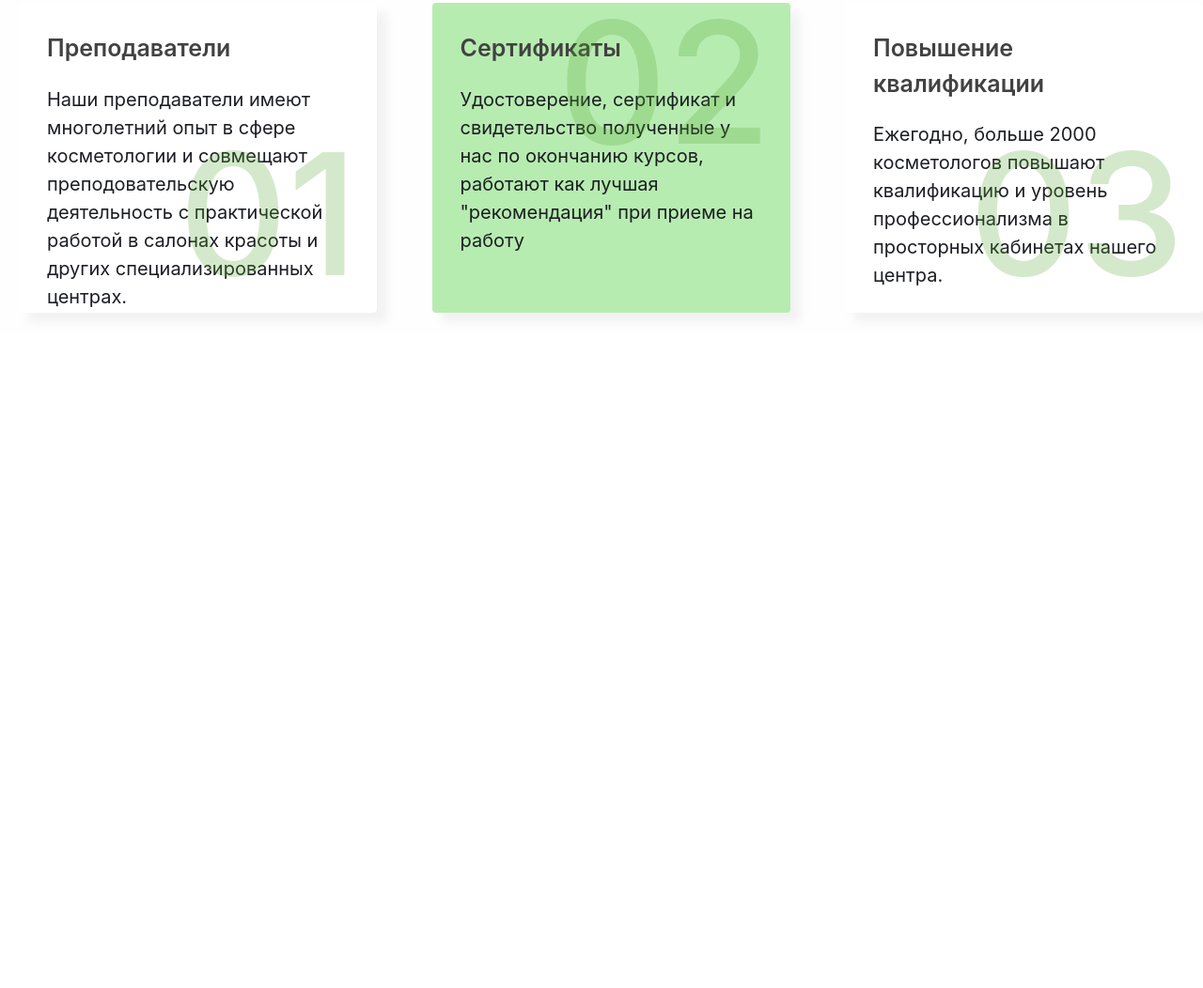
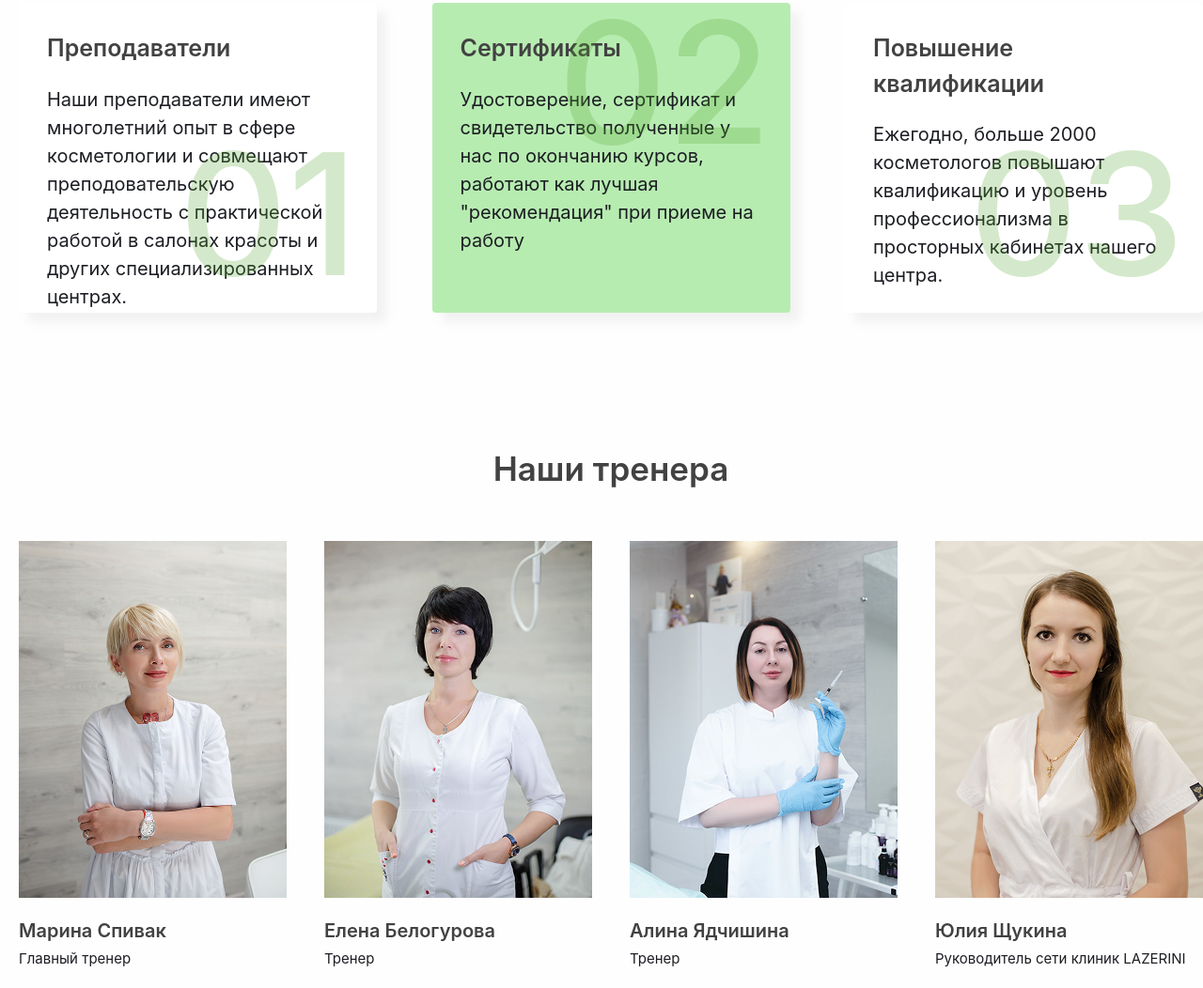
Before and after one commit to JM-2007-07/Home-Work-MFM, a website: page src/page 2.html in a window 1280 px wide. Shown: the part 3250-4302 px from the top of the page at 94% size. Before the commit the page ends 3613 px from the top, so only its background shows below. Drawn offline with nearby package versions, Linux system fonts and the light colour scheme; files that its build step writes are made by us from their sources.

Commit message:
6th section

```diff
--- a/src/page 2.html
+++ b/src/page 2.html
@@ -126,6 +126,40 @@
                 </div>
             </div>
         </section>
+
+        <section class="w-full p-5 lg:w-[1300px] m-auto mt-[100px] flex flex-col items-center gap-[50px]">
+            <h1 class="text-[35px] font-[600] text-[#424242]">Наши тренера</h1>
+            <div class="flex flex-col lg:flex-row w-full justify-between items-center gap-[30px]">
+                <div class="flex flex-col w-[285px] h-auto gap-[20px] text-center lg:text-start">
+                    <img class="w-[285px]" src="./images/Фото.png" alt="">
+                    <div class="flex flex-col gap-1 text-center lg:text-start">
+                        <p class="text-[20px] font-semibold text-[#424242]">Марина Спивак</p>
+                        <p class="text-[15px] text-[#1C1E23]">Главный тренер</p>
+                    </div>
+                </div>
+                <div class="flex flex-col w-[285px] h-auto gap-[20px] text-center lg:text-start">
+                    <img class="w-[285px]" src="./images/50224755808_0bf8ae2ed8_c 1.png" alt="">
+                    <div class="flex flex-col gap-1 text-center lg:text-start">
+                        <p class="text-[20px] font-semibold text-[#424242]">Елена Белогурова</p>
+                        <p class="text-[15px] text-[#1C1E23]">Тренер</p>
+                    </div>
+                </div>
+                <div class="flex flex-col w-[285px] h-auto gap-[20px] text-center lg:text-start">
+                    <img class="w-[285px]" src="./images/51131455226_ecf173799d_c (2) 1.png" alt="">
+                    <div class="flex flex-col gap-1 text-center lg:text-start">
+                        <p class="text-[20px] font-semibold text-[#424242]">Алина Ядчишина</p>
+                        <p class="text-[15px] text-[#1C1E23]">Тренер</p>
+                    </div>
+                </div>
+                <div class="flex flex-col w-[285px] h-auto gap-[20px] text-center lg:text-start">
+                    <img class="w-[285px]" src="./images/50169746432_7b978a486e_c 1.png" alt="">
+                    <div class="flex flex-col gap-1 text-center lg:text-start">
+                        <p class="text-[20px] font-semibold text-[#424242]">Юлия Щукина</p>
+                        <p class="text-[15px] text-[#1C1E23]">Руководитель сети клиник LAZERINI</p>
+                    </div>
+                </div>
+            </div>
+        </section>
     </main>
 </body>
 </html>
```
Also changed, not shown: src/images/50169746432_7b978a486e_c 1.png (added), src/images/50224755808_0bf8ae2ed8_c 1.png (added), src/images/51131455226_ecf173799d_c (2) 1.png (added), src/images/Фото.png (added).
